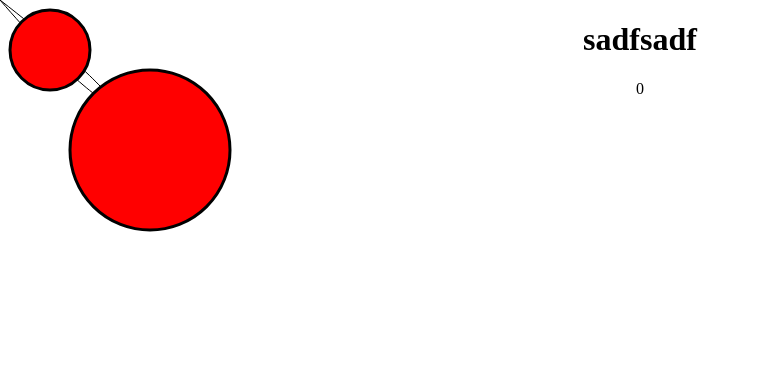
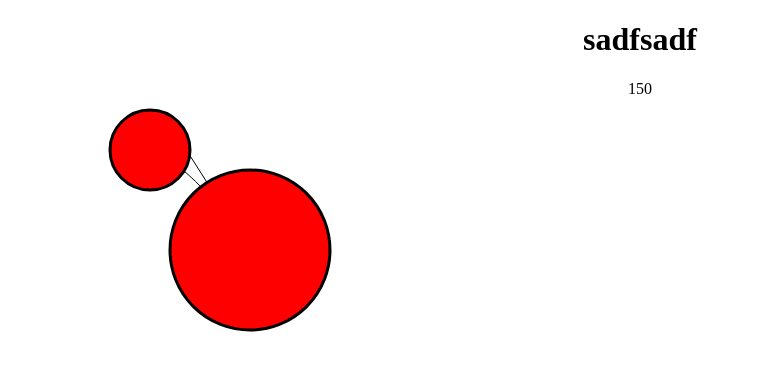
Before and after one commit to Vterebenin/line-connector, a Vue app: page / in a window 1280 px wide. Shown: the top 370 px of the page, without its empty margins (0-761 px from the left). Built offline with nearby package versions, Linux system fonts and the light colour scheme.

Commit message:
add bezier

```diff
--- a/src/components/HelloWorld.vue
+++ b/src/components/HelloWorld.vue
@@ -4,11 +4,50 @@
     <p>
       {{ from.x }}
       <svg id="test" class="drawer" height="100%" width="100%">
-        <path v-bind:d="'M ' + from.x + ' ' + from.y + ' C 120 140, 180 140, ' + to.x + ' ' + to.y" stroke="black" fill="transparent" />
+        <path
+          v-bind:d="'M ' + from.x + ' ' + from.y + ' C ' + bezierFrom.x + ' ' + bezierFrom.y + ', ' + bezierTo.x + ' ' + bezierTo.y + ', ' + to.x + ' ' + to.y"
+          stroke="black"
+          fill="transparent"
+        />
+        <!-- безье хелпер 1 -->
+        <path
+          v-bind:d="'M ' + from.x + ' ' + from.y + ' ' + bezierFrom.x + ' ' + bezierFrom.y"
+          stroke="black"
+          fill="transparent"
+        />
+        <!-- безье хелпер 2 -->
+        <path
+          v-bind:d="'M ' + to.x + ' ' + to.y + ' ' + bezierTo.x + ' ' + bezierTo.y"
+          stroke="black"
+          fill="transparent"
+        />
+        <!-- точка для хелпера 1 -->
+        <circle
+          v-bind:cx="bezierFrom.x"
+          v-bind:cy="bezierFrom.y"
+          v-on:dragstart="dragstartFalse"
+          v-on:mousedown="mouseDownOnBezier('bezierFrom')"
+          r="5"
+          stroke="black"
+          stroke-width="3"
+          fill="red"
+        />
+        <!-- точка для хелпера2 -->
+        <circle
+          v-bind:cx="bezierTo.x"
+          v-bind:cy="bezierTo.y"
+          v-on:dragstart="dragstartFalse"
+          v-on:mousedown="mouseDownOnBezier('bezierTo')"
+          r="5"
+          stroke="black"
+          stroke-width="3"
+          fill="red"
+        />
+        <!-- маленький кружок -->
         <circle
           class="drawer__circle drawer__circle-1"
-          cx="50"
-          cy="50"
+          v-bind:cx="from.x"
+          v-bind:cy="from.y"
           r="40"
           v-on:dragstart="dragstartFalse"
           v-on:mousedown="mouseDownOnCircle($event)"
@@ -16,10 +55,11 @@
           stroke-width="3"
           fill="red"
         />
+        <!-- большой кружок -->
         <circle
           class="drawer__circle drawer__circle-2"
-          cx="150"
-          cy="150"
+          v-bind:cx="to.x"
+          v-bind:cy="to.y"
           r="80"
           v-on:dragstart="dragstartFalse"
           v-on:mousedown="mouseDownOnCircle($event)"
@@ -37,16 +77,23 @@ export default {
   name: "HelloWorld",
   data: function() {
     return {
-      time: 0,
       from: {
-        x: 0,
-        y: 0
+        x: 150,
+        y: 150
       },
       to: {
-        x: 0,
-        y: 0
+        x: 250,
+        y: 250
+      },
+      bezierFrom: {
+        x: 120,
+        y: 140
+      },
+      bezierTo: {
+        x: 180,
+        y: 140
       }
-    }
+    };
   },
 
   props: {
@@ -55,35 +102,50 @@ export default {
   },
   computed: {
     pathFrom: {
-      get: function(newVal) {
-        return (this.from = { x: 0, y: 0 });
+      get: function() {
+        return this.from;
       },
       set: function(newVal) {
         return (this.from = newVal);
       }
     },
     pathTo: {
-      get: function(newVal) {
-        return (this.to = { x: 0, y: 0 });
+      get: function() {
+        return this.to;
       },
       set: function(newVal) {
         return (this.to = newVal);
+      }
+    },
+    bezierFromC: {
+      get: function() {
+        return this.bezierFrom;
+      },
+      set: function(newVal) {
+        return (this.bezierFrom = newVal);
+      }
+    },
+    bezierToC: {
+      get: function() {
+        return this.bezierTo;
+      },
+      set: function(newVal) {
+        return (this.bezierTo = newVal);
       }
     }
     // from: function(params) {}
   },
   created: function() {
     // axios.get('symbols.json').then(response => this.symbols = response.data);
-      this.time = Date.now
-    console.log("test")
+    this.time = Date.now;
   },
   methods: {
     debugMessage() {},
-    mouseDownOnCircle($event) {
+    mouseDownOnCircle() {
       let ball = event.target;
-      let ball1 = document.getElementsByClassName("drawer__circle-1")[0]
+      let ball1 = document.getElementsByClassName("drawer__circle-1")[0];
 
-      let ball2 = document.getElementsByClassName("drawer__circle-2")[0]
+      let ball2 = document.getElementsByClassName("drawer__circle-2")[0];
       let radius = ball.getAttribute("r");
       let svg = document.getElementById("test");
       const reducedThis = this;
@@ -100,19 +162,62 @@ export default {
       function moveAt(pageX, pageY, reducedThis) {
         ball.setAttribute("cx", pageX - shiftX);
         ball.setAttribute("cy", pageY - shiftY);
-        console.log(reducedThis)
         reducedThis.pathFrom = {
           x: ball1.getAttribute("cx"),
           y: ball1.getAttribute("cy")
-        }
+        };
         reducedThis.pathTo = {
           x: ball2.getAttribute("cx"),
           y: ball2.getAttribute("cy")
-        }
+        };
       }
 
       function onMouseMove(event) {
         moveAt(event.pageX, event.pageY, reducedThis);
+      }
+
+      // move the ball on mousemove
+      document.addEventListener("mousemove", onMouseMove);
+
+      // drop the ball, remove unneeded handlers
+      ball.onmouseup = function() {
+        document.removeEventListener("mousemove", onMouseMove);
+        ball.onmouseup = null;
+      };
+    },
+    mouseDownOnBezier(coords) {
+      let ball = event.target;
+      let radius = ball.getAttribute("r");
+      let svg = document.getElementById("test");
+
+      console.log(coords);
+
+      let shiftX = event.clientX - ball.getBoundingClientRect().left - radius;
+      let shiftY = event.clientY - ball.getBoundingClientRect().top - radius;
+      const reducedThis = this;
+
+      svg.append(ball);
+
+      moveAt(event.pageX, event.pageY, reducedThis, coords);
+
+      console.log(this, "asd");
+
+      // moves the ball at (pageX, pageY) coordinates
+      // taking initial shifts into account
+      function moveAt(pageX, pageY, reducedThis, coordi) {
+        ball.setAttribute("cx", pageX - shiftX);
+        ball.setAttribute("cy", pageY - shiftY);
+        console.log(reducedThis[coordi]);
+
+        reducedThis[coordi] = {
+          x: ball.getAttribute("cx"),
+          y: ball.getAttribute("cy")
+        };
+        console.log(reducedThis);
+      }
+
+      function onMouseMove(event) {
+        moveAt(event.pageX, event.pageY, reducedThis, coords);
       }
 
       // move the ball on mousemove
```
